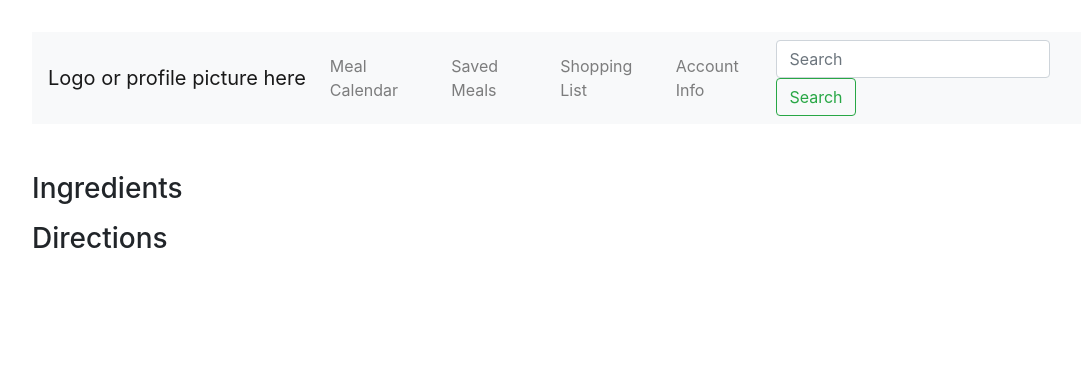
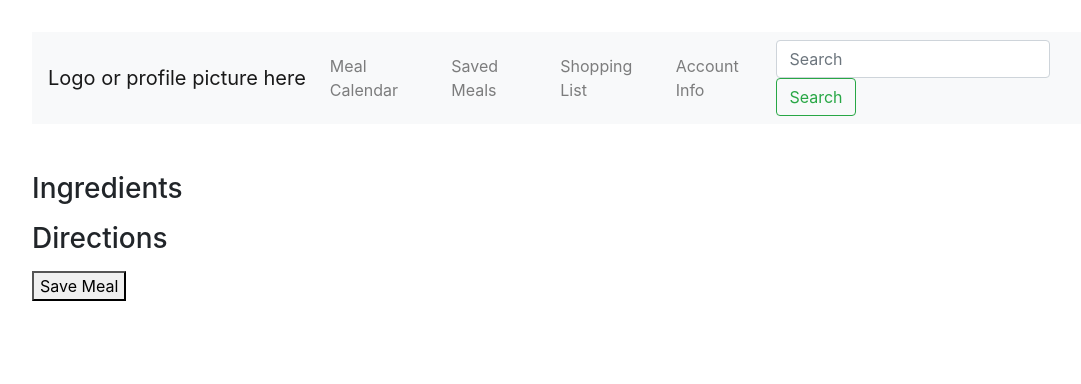
Before and after one commit to ameads21/meal-planner, a Flask app: page /users/1/meals/1/view/1 in a window 1280 px wide. Shown: the top 384 px of the page, without its empty margins (53-1134 px from the left). Run offline with Flask 2, Linux system fonts and the light colour scheme; the visitor is signed in with stand-in values (Sample User, id 1); data comes from the database, SQL or seed files in the repository; data that the repository does not hold is empty; parts of the project's set-up code (start-up, migrations or seed data) failed here and were passed over; some libraries are stand-ins or nearby versions.

Commit message:
Adding the saved meals functions

```diff
--- a/app.py
+++ b/app.py
@@ -161,7 +161,7 @@ def user_edit(user_id):
 def search_engine(user_id):
     user = User.query.get_or_404(user_id)
     search_input = request.form['search']
-    res = requests.get(f"{API_BASE_URL}/filter.php?c={search_input}")
+    res = requests.get(f"{API_BASE_URL}/search.php?s={search_input}")
     data = res.json()
     return render_template("search.html", data=data['meals'], search_input=search_input, user=user)
 
@@ -172,11 +172,13 @@ def meal_calendar(user_id):
     return render_template("user_meal_calendar.html", user=user)
 
 
-@app.route('/users/<int:user_id>/saved-meals')
+@app.route('/users/<int:user_id>/saved-meals', methods=['GET', 'POST'])
 def saved_meals(user_id):
     user = User.query.get_or_404(user_id)
     check_user = do_user_check(user)
-    return render_template("user_saved_meals.html", user=user)
+    saved_meals = Meal.query.filter_by(user_id=user.id)
+
+    return render_template("user_saved_meals.html", user=user, saved_meals=saved_meals)
 
 @app.route('/users/<int:user_id>/shopping-list', methods=['GET', 'POST'])
 def shopping_list(user_id):
@@ -240,6 +242,7 @@ def delete_todo(list_id, user_id):
 def meal_info(user_id, meal_id, meal_name):
     res = requests.get(f"{API_BASE_URL}/lookup.php?i={meal_id}")
     data = res.json()
+    saved_meal = Meal.query.filter_by(meal_id=meal_id).one_or_none()
     ingredients = []
     measure = []
 
@@ -252,4 +255,36 @@ def meal_info(user_id, meal_id, meal_name):
                 measure.append(v)
 
     recipeIngredients = dict(zip(measure, ingredients))
-    return render_template("meal_info.html", user_id=user_id, data=data['meals'][0], recipeIngredients=recipeIngredients)
+    return render_template("meal_info.html", user_id=user_id, data=data['meals'][0], recipeIngredients=recipeIngredients, saved_meal=saved_meal)
+
+
+
+
+################## Saved Meals ##################
+@app.route('/users/<int:user_id>/meals/<int:meal_id>/view/<meal_name>', methods=['POST'])
+def adding_saved_meal(user_id, meal_id, meal_name):
+    user = User.query.get_or_404(user_id)
+    check_user = do_user_check(user)
+    if check_user == None:
+        saved_meal = Meal(user_id=user.id, meal_id=meal_id, meal_name=meal_name)
+        db.session.add(saved_meal)
+        db.session.commit()
+        flash("Meal saved!", "success")
+        return redirect(f'/users/{user.id}/meals/{meal_id}/view/{meal_name}')
+    else:
+        flash("You don't have permission to do that!", "danger")
+        return redirect("/")
+
+@app.route('/users/<int:user_id>/saved-meals/<int:meal_id_saved>/delete', methods=['POST'])
+def deleting_saved_meal(user_id, meal_id_saved):
+    user = User.query.get_or_404(user_id)
+    check_user = do_user_check(user)
+    if check_user == None:
+        meal = Meal.query.filter(Meal.meal_id == meal_id_saved).first()
+        db.session.delete(meal)
+        db.session.commit()
+        flash(f"Successfully deleted", "success")
+        return redirect(f'/users/{user.id}/saved-meals')
+    else:
+        flash("You don't have permission to do that!", "danger")
+        return redirect("/")
--- a/models.py
+++ b/models.py
@@ -22,6 +22,7 @@ class User(db.Model):
 
     todo_list = db.relationship("List", backref="users", cascade="all, delete-orphan")
     meal_calendar = db.relationship("Calendar", backref="users", cascade="all, delete-orphan")
+    saved_meals = db.relationship("Meal", backref="users", cascade="all, delete-orphan")
 
     @classmethod
     def register(cls, user):
@@ -47,6 +48,8 @@ class Meal(db.Model):
     __tablename__ = "meals"
     id = db.Column(db.Integer, primary_key=True, autoincrement=True)
     meal_id = db.Column(db.Integer, nullable=False)
+    meal_name = db.Column(db.String, nullable=False)
+    user_id = db.Column(db.Integer, db.ForeignKey('users.id'))
 
 class List(db.Model):
 
--- a/static/app.js
+++ b/static/app.js
@@ -6,3 +6,12 @@ async function deleteTodo(){
     await axios.post(`/users/${user}/shopping-list/${id}/delete`)
     $(this).parent().remove()
 }
+
+//Saved Meals
+$('.delete-saved-meals').click(deleteMeal)
+async function deleteMeal(){
+    const meal_id = $(this).data('meal_id')
+    const user_id = $(this).data('user_id')
+    await axios.post(`/users/${user_id}/saved-meals/${meal_id}/delete`)
+    $(this).parent().remove()
+}
--- a/templates/meal_info.html
+++ b/templates/meal_info.html
@@ -11,4 +11,11 @@
 </ul>
 <h3>Directions</h3>
 <p>{{data.strInstructions}}</p>
+{%if saved_meal%}
+<h4>Meal saved in list</h4>
+{%else%}
+<form method="POST">
+    <button>Save Meal</button>
+</form>
+{%endif%}
 {%endblock%}
--- a/templates/search.html
+++ b/templates/search.html
@@ -7,7 +7,7 @@
 <h1>Search results for {{search_input}}</h1>
 <ul>
     {%for d in data%}
-    <li><a href="/users/{{user.id}}/meals/{{d.idMeal}}/view/{{d.strMeal}}">{{d}}</a></li>
+    <li><a href="/users/{{user.id}}/meals/{{d.idMeal}}/view/{{d.strMeal}}">{{d.strMeal}}</a></li>
     {%endfor%}
 </ul>
 {%endif%}
--- a/templates/user_saved_meals.html
+++ b/templates/user_saved_meals.html
@@ -2,4 +2,9 @@
 {%block title%}Meal Calendar Page{%endblock%}
 {%block content%}
 <h1>This is the saved meal page for {{user.first_name}} {{user.last_name}}</h1>
+    <ul>
+        {%for m in saved_meals%}
+        <li><a href="/users/{{user.id}}/meals/{{m.meal_id}}/view/{{m.meal_name}}">{{m.meal_name}}</a> - <button class="delete-saved-meals" data-meal_id="{{m.meal_id}}" data-user_id="{{user.id}}">X</button></li>
+        {%endfor%}
+    </ul>
 {%endblock%}
```
